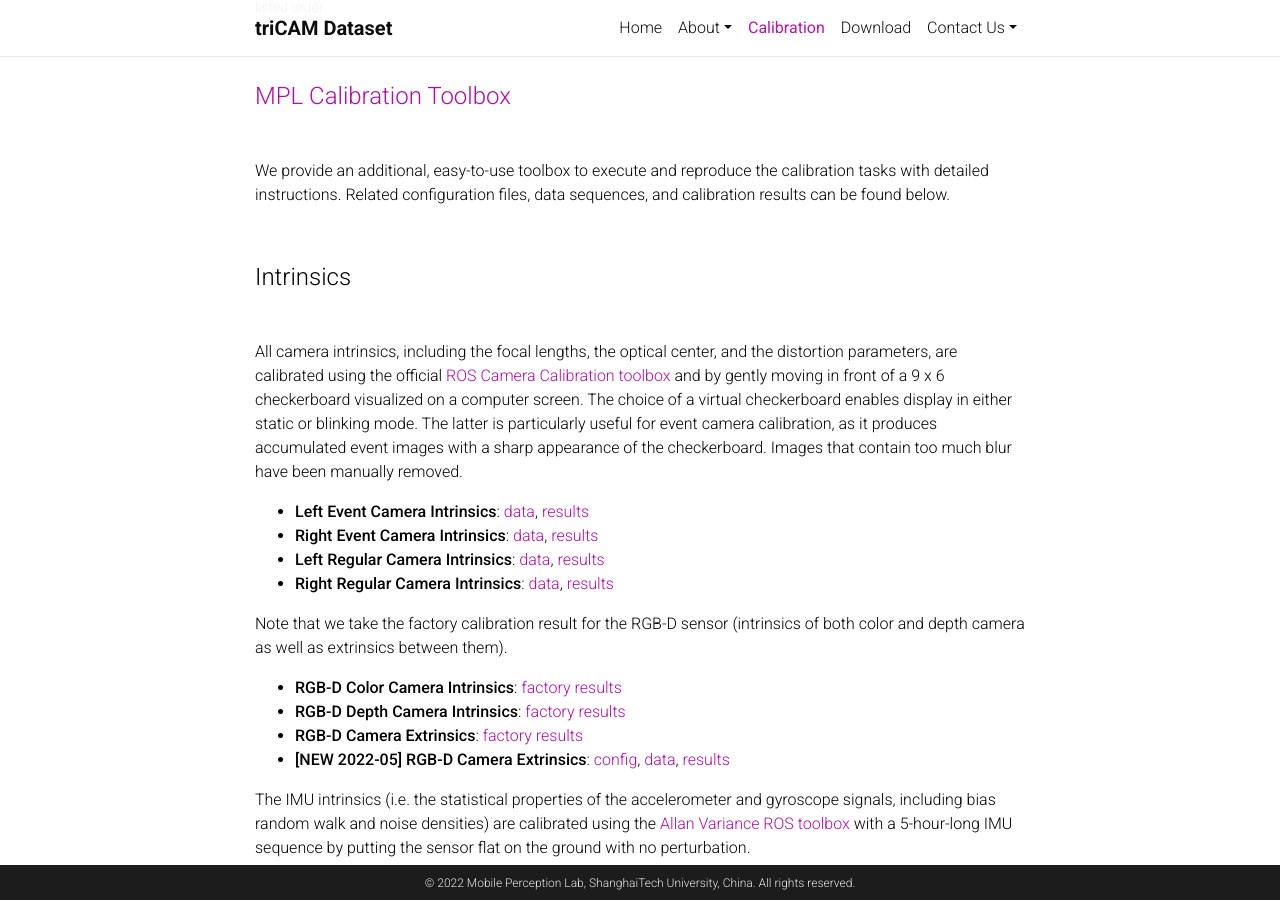
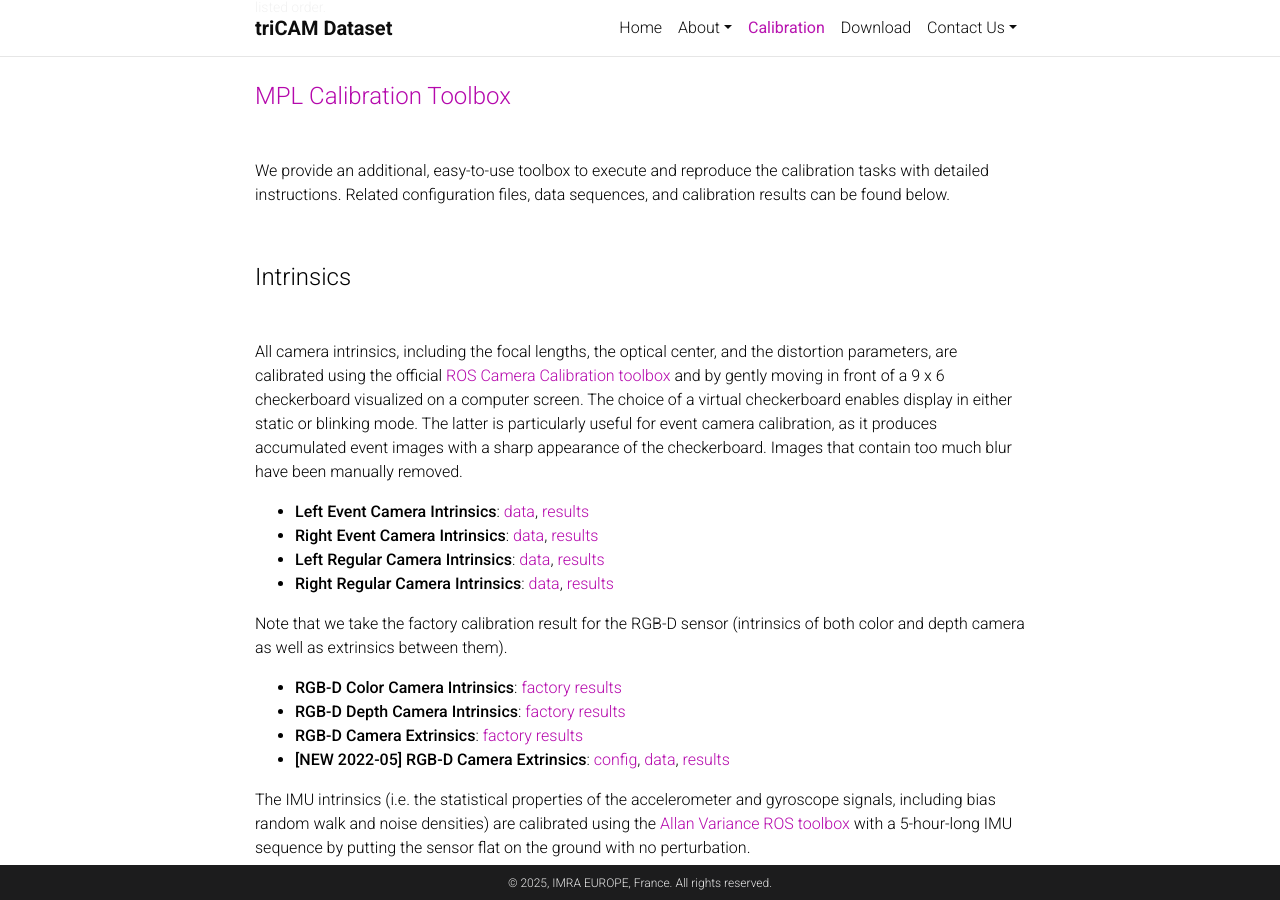
Before and after one commit to anikesadia/triCam-dataset, a Jekyll site: the page calibration/index.html, which Jekyll copies as it is, in a window 1280 px wide and 900 px high, scrolled down 618 px. Built offline with Jekyll 4.4.1, drawn with Linux system fonts in a browser that asks for light colours; nearby versions of some CDN libraries; library files that are not in the unit come from our copies; comment, search, counter and statistics services are not loaded; a style sheet for code colours, icons or effects is not loaded.

Commit message:
Update index.html

```diff
--- a/calibration/index.html
+++ b/calibration/index.html
@@ -307,7 +307,7 @@ Illustration of required calibration variables. Nodes: sensor type (yellow/void
     <!-- Footer -->
     <footer class="fixed-bottom">
       <div class="container mt-0" style="width:100%;text-align:center;">
-        © 2022 Mobile Perception Lab, ShanghaiTech University, China. All rights reserved.
+        © 2025, IMRA EUROPE, France. All rights reserved.
       </div>
     </footer>
 
```
